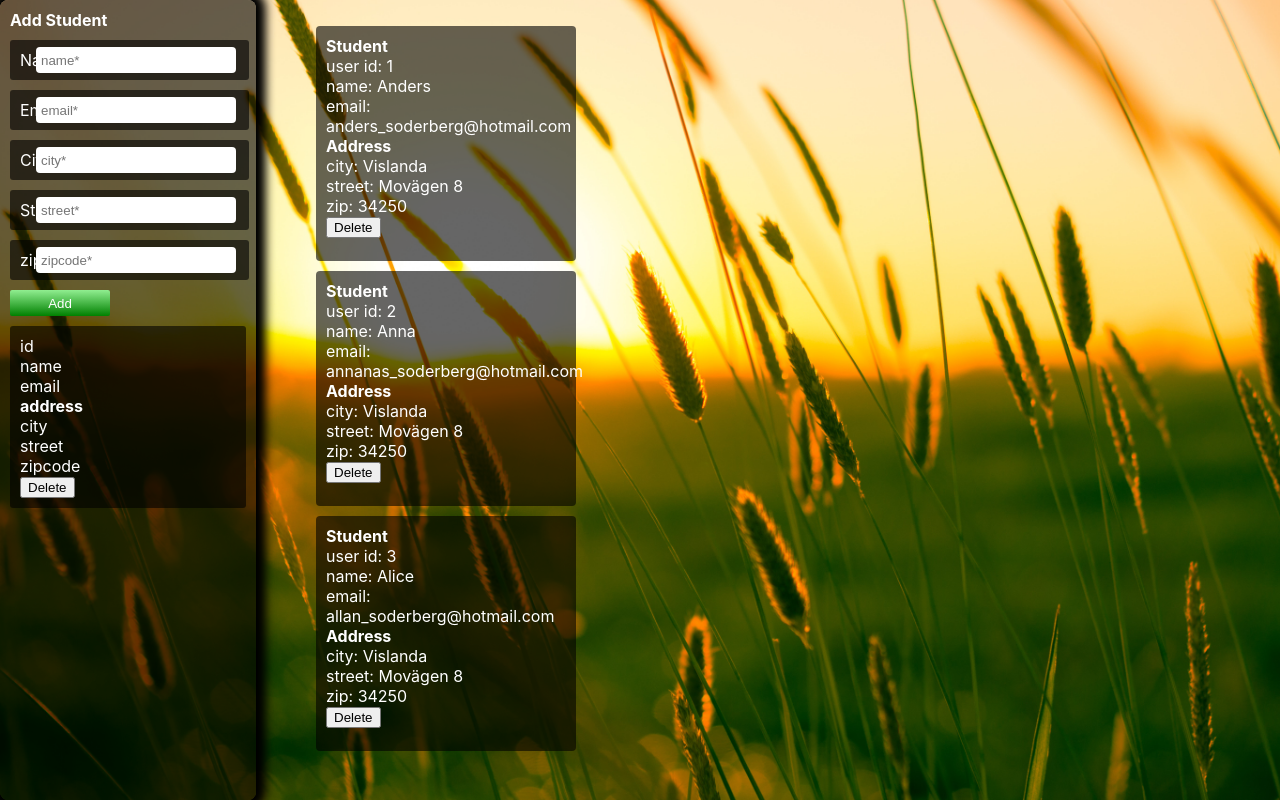
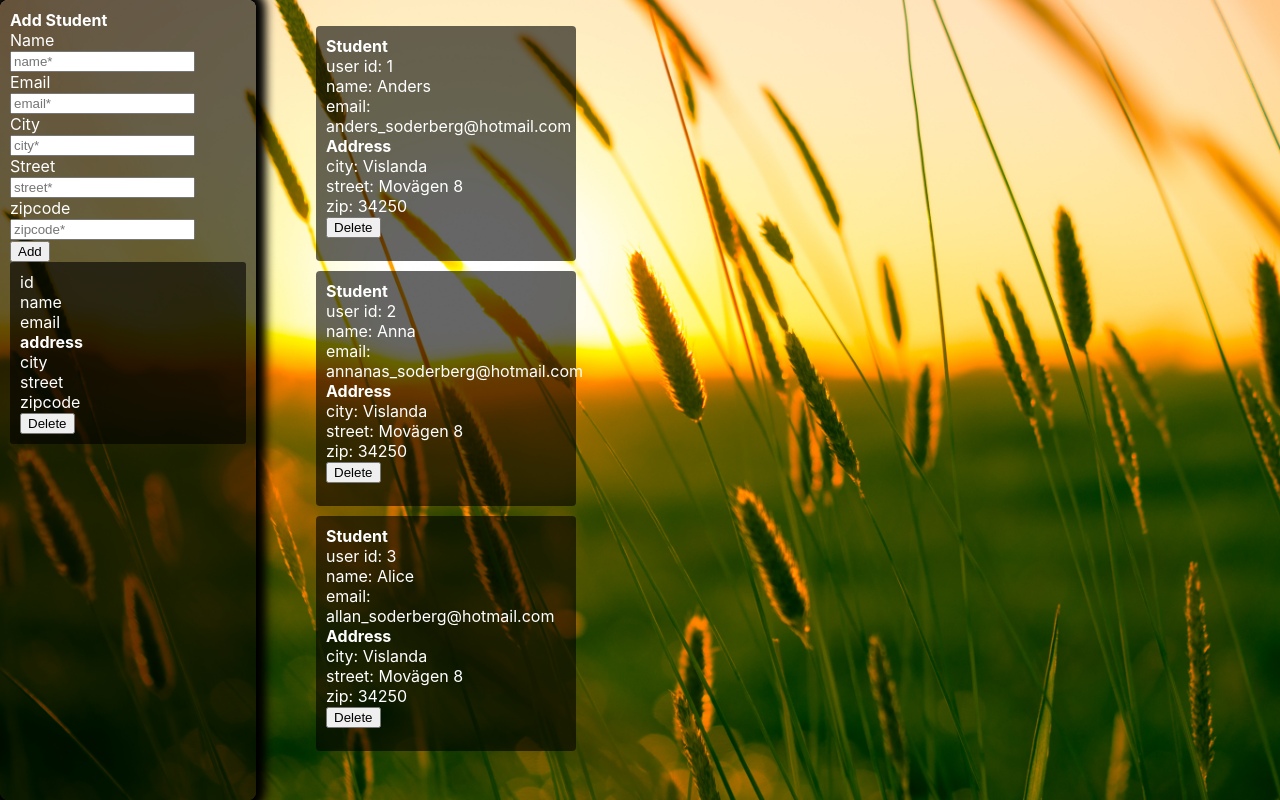
Before and after one commit to ArnT81/Bongbong, a React (Create React App) app: page / in a window 1280 px wide. Built offline with nearby package versions, Linux system fonts and the light colour scheme.

Commit message:
changed name on one component

```diff
--- a/src/components/container/Container.js
+++ b/src/components/container/Container.js
@@ -1,12 +1,12 @@
 import React from 'react';
-import Sidebar from '../sidebar/Sidebar'
+import FormComponent from '../formComponent/FormComponent'
 import Response from '../response/Response'
 import styles from '../container/container.module.css'
 
 const Container = () => {
     return (
         <div className={styles.container}>
-            <Sidebar />
+            <FormComponent />
             <Response />
         </div>
     )
--- a/src/components/sidebar/Sidebar.js
+++ b/src/components/formComponent/FormComponent.js
@@ -1,7 +1,7 @@
 import React from 'react'
-import styles from '../sidebar/sidebar.module.css'
+import styles from '../formComponent/formComponent.module.css'
 
-const Sidebar = () => {
+const FormComponent = () => {
     return (
         <div className={styles.sidebar}>
             <h4>Add Student</h4>
@@ -30,4 +30,4 @@ const Sidebar = () => {
     )
 }
 
-export default Sidebar;
+export default FormComponent;
--- a/src/components/sidebar/sidebar.module.css
+++ b/src/components/formComponent/formComponent.module.css
@@ -1,9 +1,9 @@
-.sidebar {
+.formComponent {
     position: relative;
     box-sizing: border-box;
 }
 
-.sidebar>div {
+.formComponent>div {
     display: inline-flex;
     width: 93%;
     align-items: center;
@@ -13,7 +13,7 @@
     border-radius: 3px;
 }
 
-.sidebar>div>input {
+.formComponent>div>input {
     position: absolute;
     right: 10px;
     width: 200px;
@@ -24,7 +24,7 @@
     box-sizing: border-box;
 }
 
-.sidebar>button {
+.formComponent>button {
     position: relative;
     width: 100px;
     height: 26px;
@@ -35,6 +35,6 @@
     color: white;
 }
 
-.sidebar>h4 {
+.formComponent>h4 {
     margin-bottom: 10px;
 }
```
